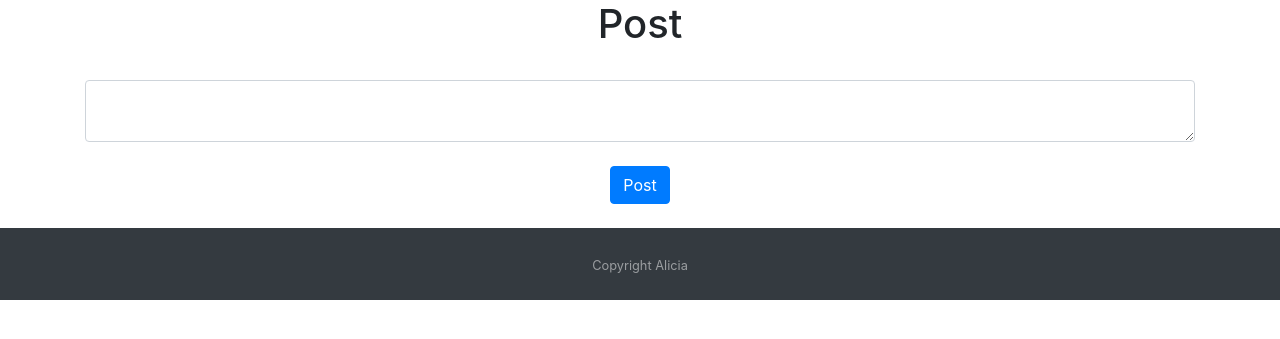
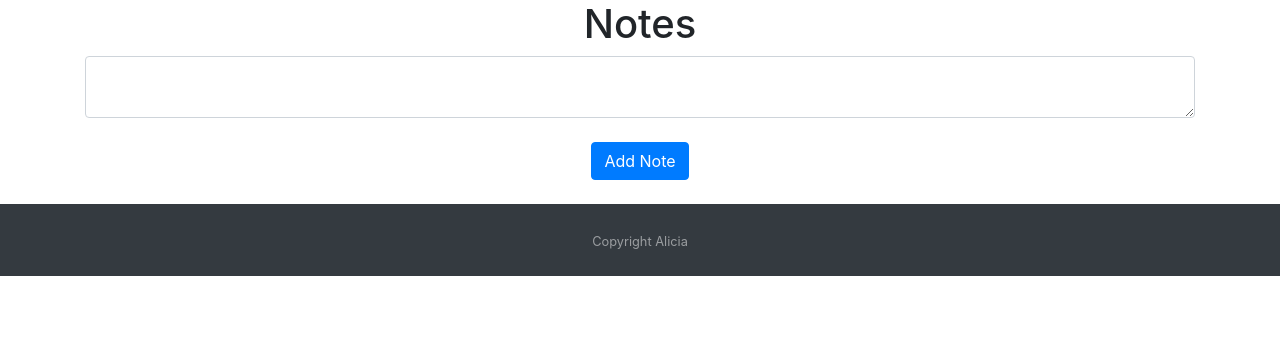
Before and after one commit to romanalicia/BlogApp, a Flask app: page /posts in a window 1280 px wide. Shown: the part 56-395 px from the top of the page. Run offline with Flask 3, Linux system fonts and the light colour scheme.

Commit message:
more changes

```diff
--- a/website/models.py
+++ b/website/models.py
@@ -15,5 +15,6 @@ class User(db.Model, UserMixin):
 class Posts(db.Model):
     id = db.Column(db.Integer, primary_key=True)
     data = db.Column(db.String(10000))
+    password = db.Column(db.String(150))
     date = db.Column(db.DateTime(timezone=True), default=func.now())
     user_id = db.Column(db.Integer, db.ForeignKey('user.id'))
--- a/website/templates/posts.html
+++ b/website/templates/posts.html
@@ -1,14 +1,12 @@
-{% extends "template.html" %} {% block title %} Posts {% endblock %} {% block
+{% extends "template.html" %} {% block title %} Notes {% endblock %} {% block
 content %}
-<h1 align="center">Post</h1>
+<h1 align="center">Notes</h1>
 <ul class="list-group list-group-flush" id="posts">
   {% for posts in user.posts %}
   <div class="card border-dark">
-    <div
-      class="card-header bgcolor d-flex justify-content-between align-items-center"
-    >
+    <div class="card-header d-flex justify-content-between align-items-center">
       <div class="card-text">{{ posts.data }}</div>
-      <button type="button" class="close" onClick="deletePost({{ posts.id}})">
+      <button type="button" class="close" onClick="deletePosts({{ posts.id }})">
         <span aria-hidden="true">&times;</span>
       </button>
     </div>
@@ -16,13 +14,11 @@ content %}
   <br />
   {% endfor %}
 </ul>
-
-<br />
 <form method="POST">
   <textarea name="posts" id="posts" class="form-control"></textarea>
   <br />
   <div align="center">
-    <button type="submit" class="btn btn-primary">Post</button>
+    <button type="submit" class="btn btn-primary">Add Note</button>
   </div>
 </form>
 <br />
--- a/website/templates/template.html
+++ b/website/templates/template.html
@@ -106,6 +106,7 @@
       window.location.href = "/posts"; <!--when post is deleted, user stays in 'post' page-->
     });
     }
+
 </script>
 
 {% endblock %}
```
Also changed, not shown: instance/database.db.
